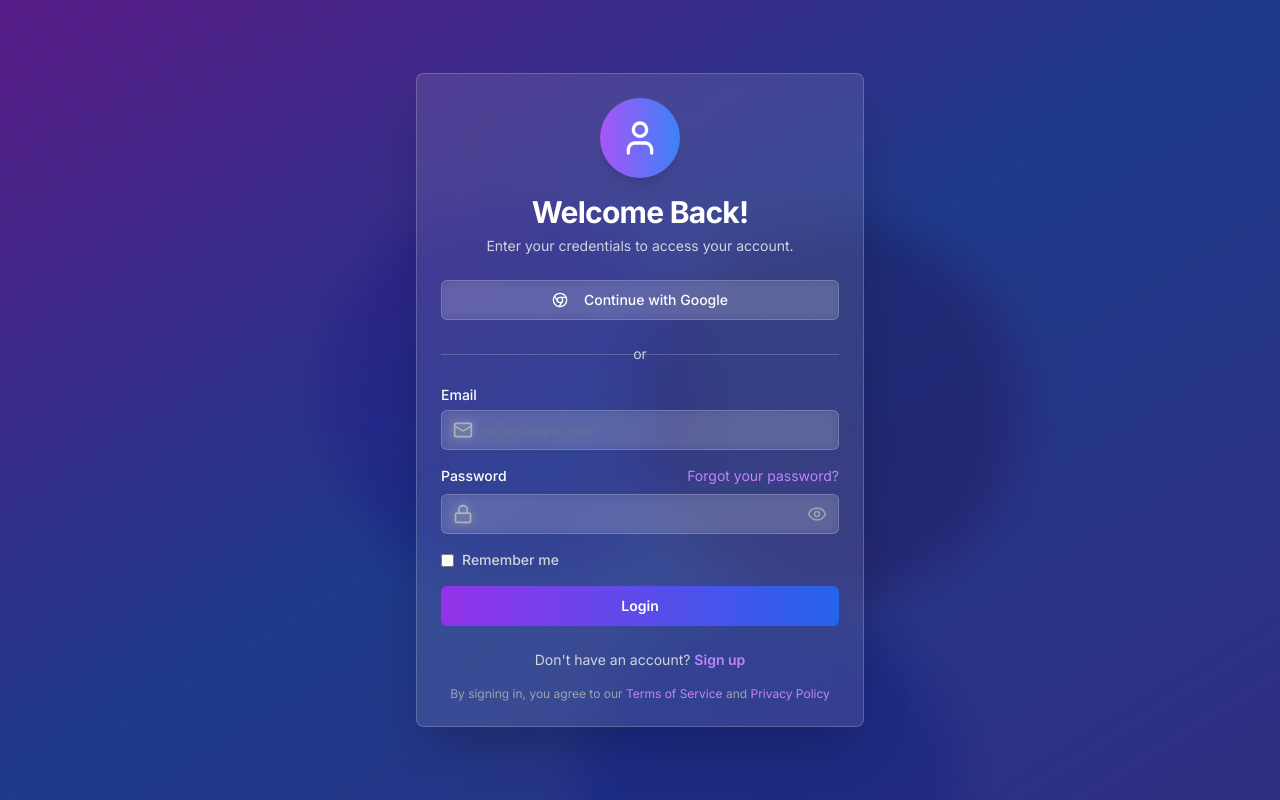
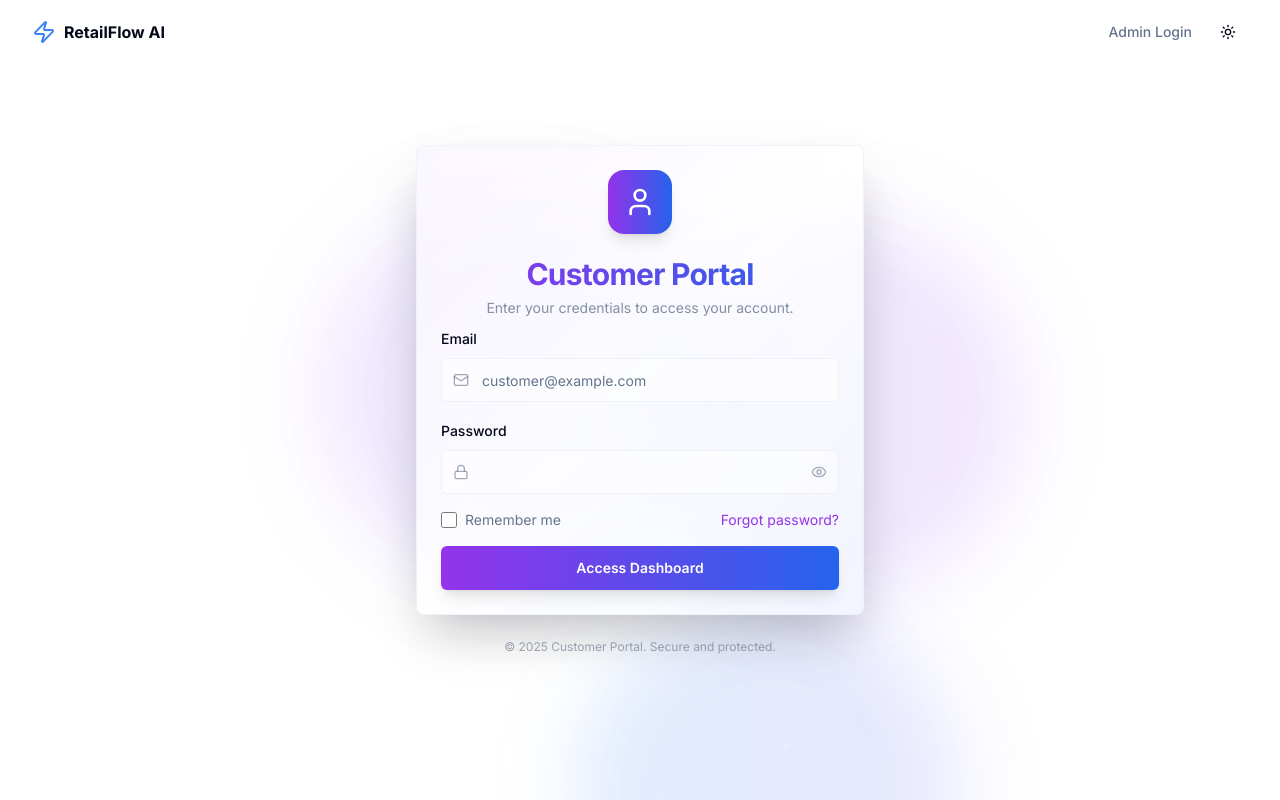
Before and after one commit to Rivalcoder/Retail-Flash-master, a Next.js app: page /login in a window 1280 px wide. Built offline with nearby package versions, Linux system fonts and the light colour scheme.

Commit message:
[Edit] Updated Dashboard Layout

```diff
--- a/src/app/admin/login/page.tsx
+++ b/src/app/admin/login/page.tsx
@@ -2,6 +2,7 @@
 
 import { useState } from 'react';
 import Link from 'next/link';
+import { useRouter } from 'next/navigation';
 import AuthLayout from '@/components/auth-layout';
 import { Button } from '@/components/ui/button';
 import {
@@ -28,6 +29,7 @@ export default function AdminLoginPage() {
   });
   const [showPassword, setShowPassword] = useState<boolean>(false);
   const [isLoading, setIsLoading] = useState<boolean>(false);
+  const router = useRouter();
 
   const handleInputChange = (e: React.ChangeEvent<HTMLInputElement>) => {
     const { name, value } = e.target;
@@ -41,10 +43,11 @@ export default function AdminLoginPage() {
     e.preventDefault();
     setIsLoading(true);
 
-    // Simulate API call
+    // Simulate API call and redirect to admin dashboard
     setTimeout(() => {
       setIsLoading(false);
       console.log('Admin login attempt:', formData);
+      router.push('/admin/dashboard');
     }, 2000);
   };
 
--- a/src/app/login/page.tsx
+++ b/src/app/login/page.tsx
@@ -1,7 +1,8 @@
 'use client';
 
+import { useState } from 'react';
 import Link from 'next/link';
-import { useState } from 'react';
+import { useRouter } from 'next/navigation';
 import AuthLayout from '@/components/auth-layout';
 import { Button } from '@/components/ui/button';
 import {
@@ -14,11 +15,40 @@ import {
 import { Input } from '@/components/ui/input';
 import { Label } from '@/components/ui/label';
 import { motion } from 'framer-motion';
-import { Eye, EyeOff, Mail, Lock, User, Github, Chrome } from 'lucide-react';
+import { Eye, EyeOff, Lock, Mail, User } from 'lucide-react';
+
+interface CustomerLoginFormData {
+  email: string;
+  password: string;
+}
 
 export default function CustomerLoginPage() {
-  const [showPassword, setShowPassword] = useState(false);
-  const [isLoading, setIsLoading] = useState(false);
+  const [formData, setFormData] = useState<CustomerLoginFormData>({
+    email: '',
+    password: ''
+  });
+  const [showPassword, setShowPassword] = useState<boolean>(false);
+  const [isLoading, setIsLoading] = useState<boolean>(false);
+  const router = useRouter();
+
+  const handleInputChange = (e: React.ChangeEvent<HTMLInputElement>) => {
+    const { name, value } = e.target;
+    setFormData(prev => ({
+      ...prev,
+      [name]: value
+    }));
+  };
+
+  const handleSubmit = async (e: React.FormEvent) => {
+    e.preventDefault();
+    setIsLoading(true);
+
+    // Simulate API call and redirect to customer dashboard
+    setTimeout(() => {
+      setIsLoading(false);
+      router.push('/dashboard');
+    }, 2000);
+  };
 
   const FADE_UP_ANIMATION_VARIANTS = {
     hidden: { opacity: 0, y: 10 },
@@ -29,27 +59,46 @@ export default function CustomerLoginPage() {
     },
   };
 
-  const handleSubmit = async (e: React.FormEvent) => {
-    e.preventDefault();
-    setIsLoading(true);
-
-    // Simulate API call
-    setTimeout(() => {
-      setIsLoading(false);
-    }, 2000);
+  const CARD_HOVER_VARIANTS = {
+    hover: {
+      scale: 1.02,
+      transition: { duration: 0.3, ease: "easeInOut" }
+    }
   };
 
   return (
-    <div className="min-h-screen bg-gradient-to-br from-purple-900 via-blue-900 to-indigo-900 flex items-center justify-center p-4 relative overflow-hidden">
-      {/* Animated background elements */}
-      <div className="absolute inset-0">
-        <div className="absolute top-1/4 left-1/4 w-96 h-96 bg-purple-500 rounded-full mix-blend-multiply filter blur-xl opacity-20 animate-pulse"></div>
-        <div className="absolute top-3/4 right-1/4 w-96 h-96 bg-blue-500 rounded-full mix-blend-multiply filter blur-xl opacity-20 animate-pulse animation-delay-2000"></div>
-        <div className="absolute bottom-1/4 left-1/2 w-96 h-96 bg-pink-500 rounded-full mix-blend-multiply filter blur-xl opacity-20 animate-pulse animation-delay-4000"></div>
+    <AuthLayout>
+      {/* Enhanced background with floating elements */}
+      <div className="absolute inset-0 overflow-hidden pointer-events-none">
+        {/* Animated gradient orbs */}
+        <div className="absolute top-1/4 left-1/4 w-96 h-96 bg-gradient-to-r from-purple-500/20 to-blue-500/20 rounded-full mix-blend-multiply filter blur-2xl animate-pulse"></div>
+        <div className="absolute top-3/4 right-1/4 w-96 h-96 bg-gradient-to-r from-blue-500/20 to-indigo-500/20 rounded-full mix-blend-multiply filter blur-2xl animate-pulse delay-1000"></div>
+        <div className="absolute bottom-1/4 left-1/2 w-96 h-96 bg-gradient-to-r from-indigo-500/20 to-purple-500/20 rounded-full mix-blend-multiply filter blur-2xl animate-pulse delay-2000"></div>
+
+        {/* Floating particles */}
+        {[...Array(15)].map((_, i) => (
+          <motion.div
+            key={i}
+            className="absolute w-2 h-2 bg-white/30 rounded-full"
+            style={{
+              left: `${Math.random() * 100}%`,
+              top: `${Math.random() * 100}%`,
+            }}
+            animate={{
+              y: [0, -20, 0],
+              opacity: [0.3, 0.8, 0.3],
+            }}
+            transition={{
+              duration: 3 + Math.random() * 2,
+              repeat: Infinity,
+              delay: Math.random() * 2,
+            }}
+          />
+        ))}
       </div>
 
       <motion.div
-        className="relative z-10 w-full max-w-md"
+        className="w-full max-w-md relative z-10"
         initial="hidden"
         animate="show"
         viewport={{ once: true }}
@@ -62,168 +111,141 @@ export default function CustomerLoginPage() {
           },
         }}
       >
-        <Card className="backdrop-blur-lg bg-white/10 border-white/20 shadow-2xl transform transition-all duration-500 hover:scale-105">
-          <CardHeader className="text-center pb-6">
+        <motion.div
+          variants={CARD_HOVER_VARIANTS}
+          whileHover="hover"
+        >
+          <Card className="bg-card/80 backdrop-blur-xl border-border/50 shadow-2xl hover:shadow-3xl transition-all duration-500 hover:bg-card/90 relative overflow-hidden">
+            {/* Gradient overlay */}
+            <div className="absolute inset-0 bg-gradient-to-br from-purple-500/5 via-transparent to-blue-500/5 pointer-events-none"></div>
+
+            <CardHeader className="relative z-10 text-center pb-2">
+              <motion.div
+                variants={FADE_UP_ANIMATION_VARIANTS}
+                className="flex justify-center mb-4"
+              >
+                <div className="inline-flex items-center justify-center w-16 h-16 bg-gradient-to-r from-purple-600 to-blue-600 rounded-2xl shadow-lg group-hover:shadow-xl transition-shadow">
+                  <User className="w-8 h-8 text-white" />
+                </div>
+              </motion.div>
               <motion.div variants={FADE_UP_ANIMATION_VARIANTS}>
-              <div className="w-20 h-20 bg-gradient-to-r from-purple-500 to-blue-500 rounded-full mx-auto mb-4 flex items-center justify-center shadow-lg">
-                <User className="w-10 h-10 text-white" />
-              </div>
-              <CardTitle className="text-3xl font-bold tracking-tight text-white">
-                Welcome Back!
+                <CardTitle className="text-3xl font-bold tracking-tight bg-gradient-to-r from-purple-600 to-blue-600 bg-clip-text text-transparent">
+                  Customer Portal
                 </CardTitle>
               </motion.div>
               <motion.div variants={FADE_UP_ANIMATION_VARIANTS}>
-              <CardDescription className="text-gray-300">
+                <CardDescription className="text-muted-foreground/80">
                   Enter your credentials to access your account.
                 </CardDescription>
               </motion.div>
             </CardHeader>
 
-          <CardContent>
-            {/* Social Login Buttons */}
-            <div className="space-y-3 mb-6">
-              <motion.div variants={FADE_UP_ANIMATION_VARIANTS}>
-                <Button
-                  variant="outline"
-                  className="w-full bg-white/10 hover:bg-white/20 backdrop-blur-sm border-white/20 text-white hover:text-white transition-all duration-300 hover:scale-105"
-                >
-                  <Chrome className="w-5 h-5 mr-2" />
-                  Continue with Google
-                </Button>
-              </motion.div>
-            </div>
+            <CardContent className="relative z-10 space-y-6">
 
-            {/* Divider */}
-            <motion.div variants={FADE_UP_ANIMATION_VARIANTS} className="relative mb-6">
-              <div className="absolute inset-0 flex items-center">
-                <div className="w-full border-t border-white/20"></div>
-              </div>
-              <div className="relative flex justify-center text-sm">
-                <span className="px-4 bg-transparent text-gray-300">or</span>
-              </div>
-            </motion.div>
-
-            <form onSubmit={handleSubmit} className="grid gap-4">
+              <form onSubmit={handleSubmit} className="space-y-4">
                 <motion.div
                   variants={FADE_UP_ANIMATION_VARIANTS}
-                className="grid gap-2"
+                  className="space-y-2"
                 >
-                <Label htmlFor="email" className="text-white">Email</Label>
-                <div className="relative">
-                  <Mail className="absolute left-3 top-1/2 transform -translate-y-1/2 text-gray-400 w-5 h-5" />
+                  <Label htmlFor="email" className="text-sm font-medium">
+                    Email
+                  </Label>
+                  <div className="relative group">
+                    <Mail className="absolute left-3 top-1/2 transform -translate-y-1/2 w-4 h-4 text-muted-foreground/60 group-focus-within:text-purple-500 transition-colors" />
                     <Input
                       id="email"
+                      name="email"
                       type="email"
-                    placeholder="m@example.com"
-                    className="pl-10 bg-white/10 backdrop-blur-sm border-white/20 text-white placeholder-gray-400 focus:ring-2 focus:ring-purple-500 focus:border-transparent"
+                      placeholder="customer@example.com"
+                      value={formData.email}
+                      onChange={handleInputChange}
                       required
+                      className="pl-10 h-11 bg-background/50 border-border/50 focus:border-purple-500 hover:bg-background/80 transition-all duration-300"
                     />
                   </div>
                 </motion.div>
 
                 <motion.div
                   variants={FADE_UP_ANIMATION_VARIANTS}
-                className="grid gap-2"
+                  className="space-y-2"
                 >
-                <div className="flex items-center">
-                  <Label htmlFor="password" className="text-white">Password</Label>
-                  <Link
-                    href="#"
-                    className="ml-auto inline-block text-sm text-purple-400 hover:text-purple-300 transition-colors"
-                  >
-                    Forgot your password?
-                  </Link>
-                </div>
-                <div className="relative">
-                  <Lock className="absolute left-3 top-1/2 transform -translate-y-1/2 text-gray-400 w-5 h-5" />
+                  <Label htmlFor="password" className="text-sm font-medium">
+                    Password
+                  </Label>
+                  <div className="relative group">
+                    <Lock className="absolute left-3 top-1/2 transform -translate-y-1/2 w-4 h-4 text-muted-foreground/60 group-focus-within:text-purple-500 transition-colors" />
                     <Input
                       id="password"
+                      name="password"
                       type={showPassword ? 'text' : 'password'}
-                    className="pl-10 pr-12 bg-white/10 backdrop-blur-sm border-white/20 text-white placeholder-gray-400 focus:ring-2 focus:ring-purple-500 focus:border-transparent"
+                      value={formData.password}
+                      onChange={handleInputChange}
                       required
+                      className="pl-10 pr-10 h-11 bg-background/50 border-border/50 focus:border-purple-500 hover:bg-background/80 transition-all duration-300"
                     />
                     <button
                       type="button"
                       onClick={() => setShowPassword(!showPassword)}
-                    className="absolute right-3 top-1/2 transform -translate-y-1/2 text-gray-400 hover:text-white transition-colors"
+                      className="absolute right-3 top-1/2 transform -translate-y-1/2 text-muted-foreground/60 hover:text-purple-500 transition-colors"
                     >
-                    {showPassword ? <EyeOff className="w-5 h-5" /> : <Eye className="w-5 h-5" />}
+                      {showPassword ? <EyeOff className="w-4 h-4" /> : <Eye className="w-4 h-4" />}
                     </button>
                   </div>
                 </motion.div>
 
-              {/* Remember Me Checkbox */}
-              <motion.div variants={FADE_UP_ANIMATION_VARIANTS}>
-                <div className="flex items-center space-x-2">
+                {/* Remember me and forgot password */}
+                <motion.div variants={FADE_UP_ANIMATION_VARIANTS} className="flex items-center justify-between">
+                  <label className="flex items-center space-x-2 cursor-pointer">
                     <input
                       type="checkbox"
-                    id="remember"
-                    className="rounded border-white/20 bg-white/10 text-purple-500 focus:ring-purple-500 focus:ring-offset-0"
+                      className="w-4 h-4 text-purple-600 border-border/50 rounded focus:ring-purple-500 focus:ring-2 bg-background/50"
                     />
-                  <Label htmlFor="remember" className="text-sm text-gray-300">
-                    Remember me
-                  </Label>
-                </div>
+                    <span className="text-sm text-muted-foreground">Remember me</span>
+                  </label>
+                  <Link
+                    href="#"
+                    className="text-sm text-purple-600 hover:text-purple-500 transition-colors hover:underline"
+                  >
+                    Forgot password?
+                  </Link>
                 </motion.div>
 
                 <motion.div variants={FADE_UP_ANIMATION_VARIANTS}>
                   <Button
                     type="submit"
                     disabled={isLoading}
-                  className="w-full bg-gradient-to-r from-purple-600 to-blue-600 hover:from-purple-700 hover:to-blue-700 text-white font-semibold transition-all duration-300 transform hover:scale-105 focus:ring-2 focus:ring-purple-500 focus:ring-offset-2 focus:ring-offset-transparent disabled:opacity-50 disabled:cursor-not-allowed"
+                    className="w-full h-11 bg-gradient-to-r from-purple-600 to-blue-600 hover:from-purple-700 hover:to-blue-700 text-white font-semibold shadow-lg hover:shadow-xl transition-all duration-300 hover:scale-[1.02] disabled:hover:scale-100 relative overflow-hidden group"
                   >
+                    <div className="absolute inset-0 bg-gradient-to-r from-purple-400 to-blue-400 opacity-0 group-hover:opacity-20 transition-opacity"></div>
                     {isLoading ? (
-                    <div className="flex items-center justify-center space-x-2">
-                      <div className="w-5 h-5 border-2 border-white/30 border-t-white rounded-full animate-spin"></div>
-                      <span>Signing In...</span>
+                      <div className="flex items-center justify-center">
+                        <motion.div
+                          className="w-4 h-4 border-2 border-white border-t-transparent rounded-full mr-2"
+                          animate={{ rotate: 360 }}
+                          transition={{ duration: 1, repeat: Infinity, ease: "linear" }}
+                        />
+                        Signing in...
                       </div>
                     ) : (
-                    'Login'
+                      'Access Dashboard'
                     )}
                   </Button>
                 </motion.div>
               </form>
-
-            <motion.div
-              variants={FADE_UP_ANIMATION_VARIANTS}
-              className="mt-6 text-center text-sm"
-            >
-              <p className="text-gray-300">
-                Don&apos;t have an account?{' '}
-                <Link
-                  href="/signup"
-                  className="text-purple-400 hover:text-purple-300 font-semibold transition-colors hover:underline"
-                >
-                  Sign up
-                </Link>
-              </p>
-            </motion.div>
-
-            {/* Terms and Privacy */}
-            <motion.div variants={FADE_UP_ANIMATION_VARIANTS} className="mt-4 text-center">
-              <p className="text-xs text-gray-400">
-                By signing in, you agree to our{' '}
-                <Link href="#" className="text-purple-400 hover:text-purple-300 transition-colors">
-                  Terms of Service
-                </Link>{' '}
-                and{' '}
-                <Link href="#" className="text-purple-400 hover:text-purple-300 transition-colors">
-                  Privacy Policy
-                </Link>
-              </p>
-            </motion.div>
             </CardContent>
           </Card>
         </motion.div>
 
-      <style jsx>{`
-        .animation-delay-2000 {
-          animation-delay: 2s;
-        }
-        .animation-delay-4000 {
-          animation-delay: 4s;
-        }
-      `}</style>
-    </div>
+        {/* Footer */}
+        <motion.div
+          variants={FADE_UP_ANIMATION_VARIANTS}
+          className="text-center mt-6"
+        >
+          <p className="text-xs text-muted-foreground/60">
+            © 2025 Customer Portal. Secure and protected.
+          </p>
+        </motion.div>
+      </motion.div>
+    </AuthLayout>
   );
 }
```
Also changed, not shown: src/app/admin/dashboard/page.tsx (indentation only), src/components/q-and-a-bot.tsx (indentation only). Lines whose indentation alone changed are shown as unchanged.
